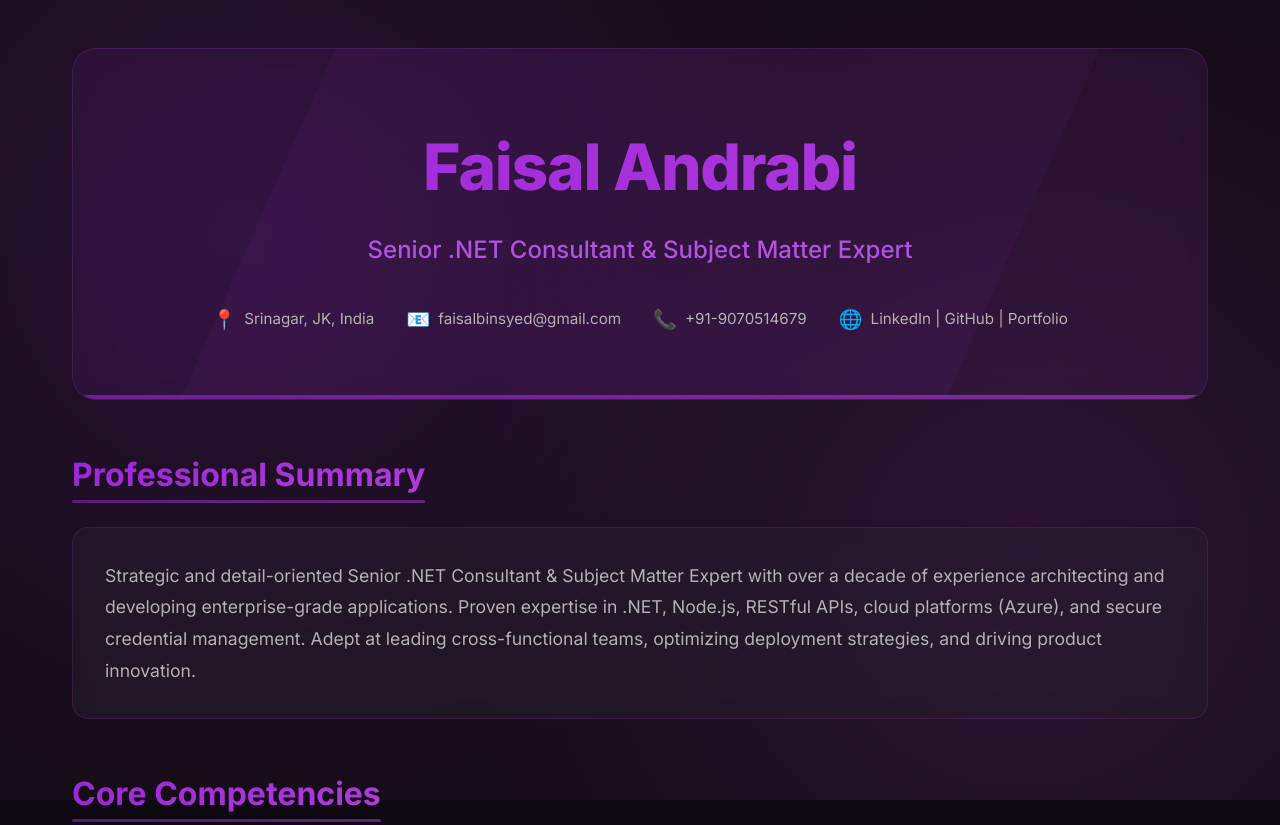
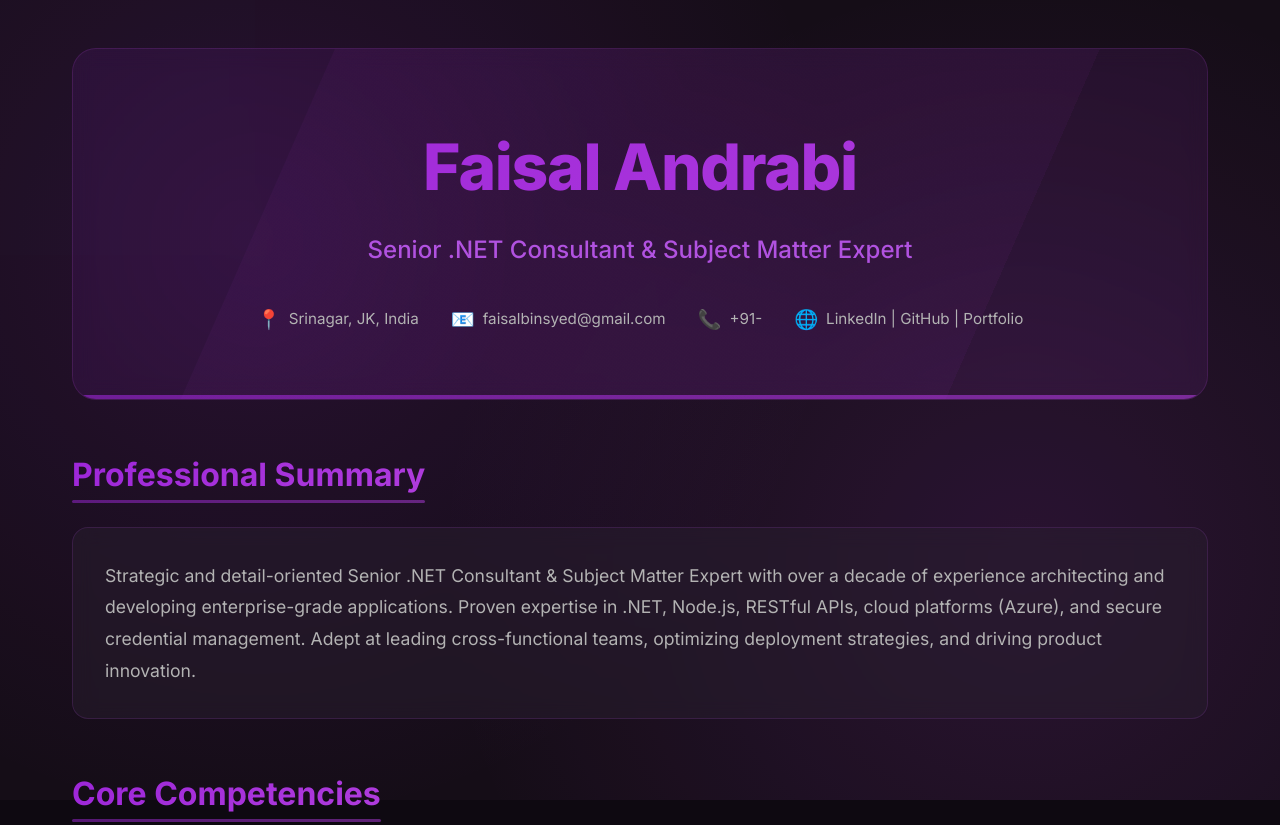
Before and after one commit to faisalandrabi/me.github.io, a plain HTML site: page index.html in a window 1280 px wide. Shown: the top 825 px of the page. Drawn offline with Linux system fonts and the light colour scheme.

```diff
--- a/index.html
+++ b/index.html
@@ -34,7 +34,7 @@
                     </div>
                     <div class="contact-item">
                         <span class="icon">📞</span>
-                        <a href="tel:+919070514679">+91-9070514679</a>
+                        <a href="tel:+">+91-</a>
                     </div>
                     <div class="contact-item">
                         <span class="icon">🌐</span>
@@ -253,4 +253,5 @@
     <script src="script.js"></script>
 </body>
 
+
 </html>
```
